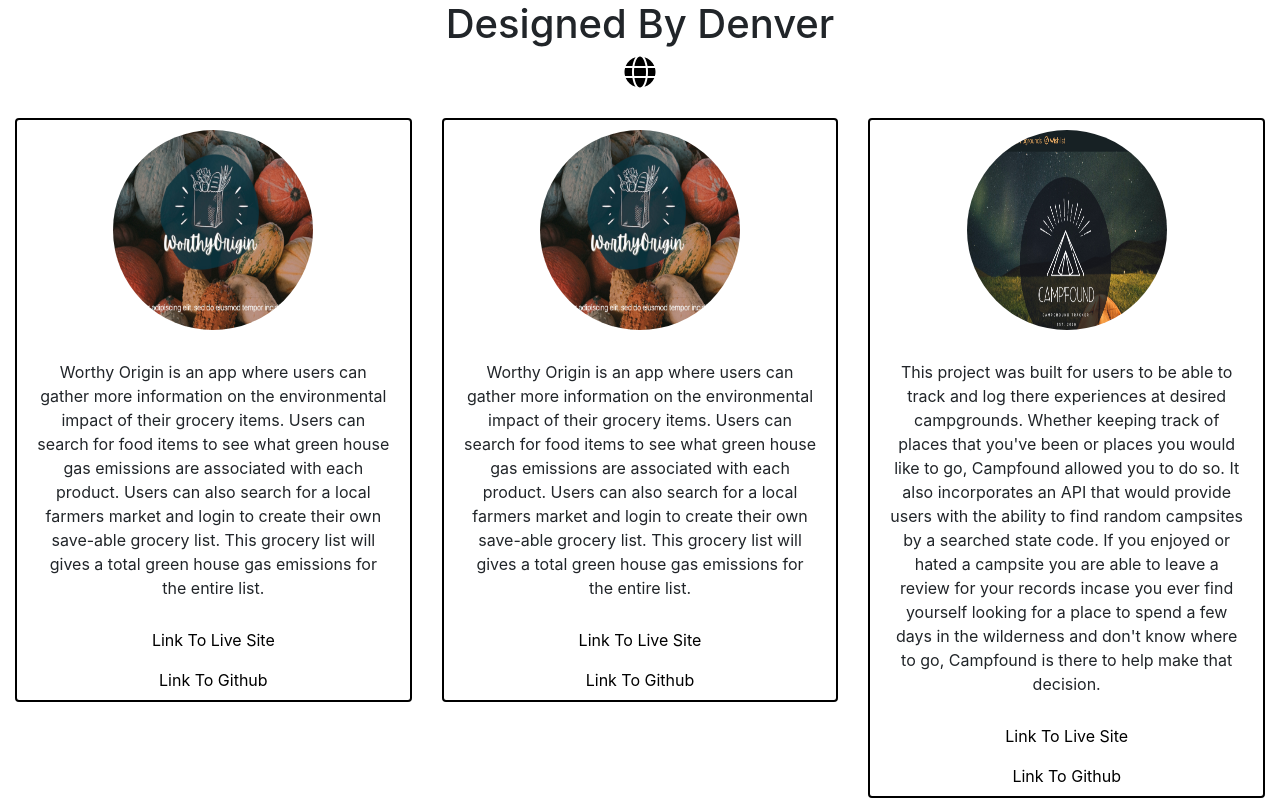
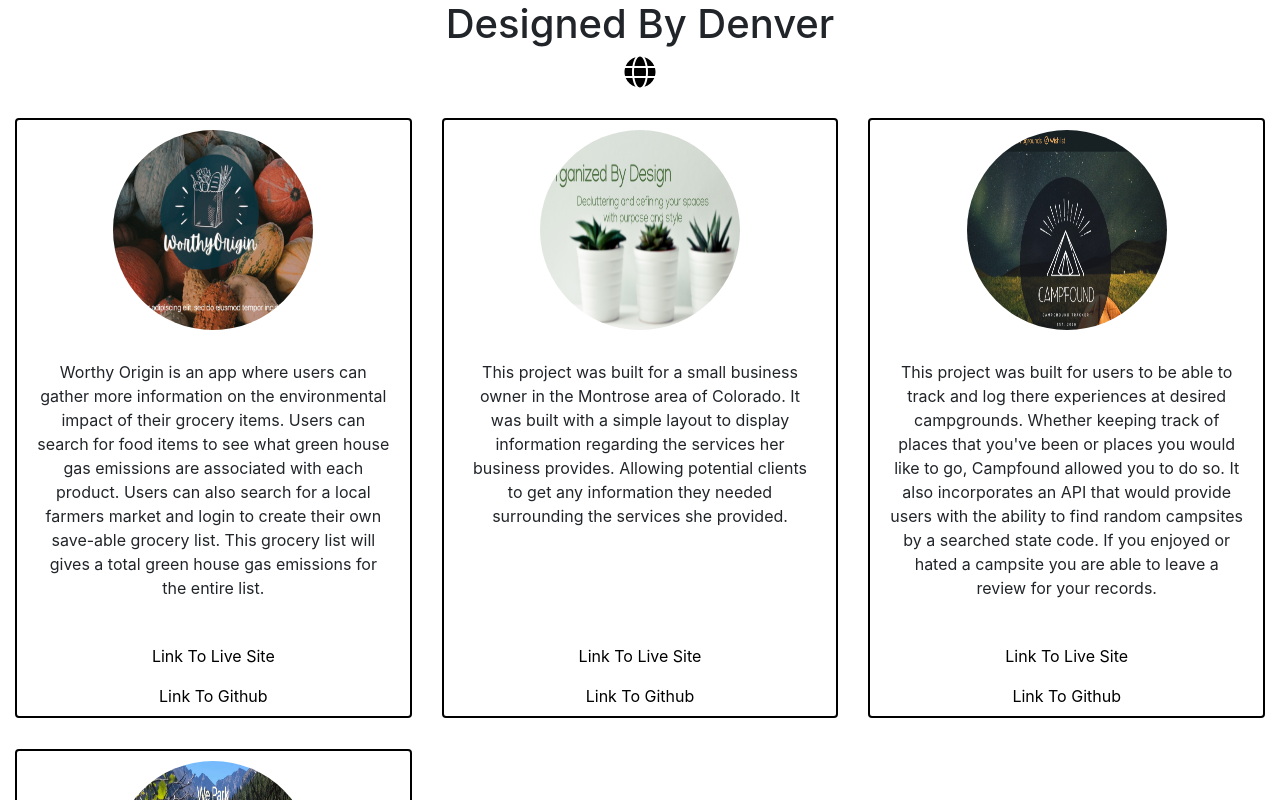
Before and after one commit to Jdusang1/designedbydenver, a React (Create React App) app: page /portfolio in a window 1280 px wide. Shown: the top 800 px of the page. Built offline with nearby package versions, Linux system fonts and the light colour scheme.

Commit message:
updated styling on project cards, changed title so tabs in browser read designed by denver

```diff
--- a/public/index.html
+++ b/public/index.html
@@ -1,14 +1,12 @@
 <!DOCTYPE html>
 <html lang="en">
+
 <head>
   <meta charset="utf-8" />
   <link rel="icon" href="%PUBLIC_URL%/favicon.ico" />
   <meta name="viewport" content="width=device-width, initial-scale=1" />
   <meta name="theme-color" content="#000000" />
-    <meta
-      name="description"
-      content="Web site created using create-react-app"
-    />
+  <meta name="description" content="Web site created using create-react-app" />
   <link rel="apple-touch-icon" href="%PUBLIC_URL%/logo192.png" />
   <!--
       manifest.json provides metadata used when your web app is installed on a
@@ -24,8 +22,9 @@
       work correctly both with client-side routing and a non-root public URL.
       Learn how to configure a non-root public URL by running `npm run build`.
     -->
-    <title>React App</title>
+  <title>Designed by Denver</title>
 </head>
+
 <body>
   <noscript>You need to enable JavaScript to run this app.</noscript>
   <div id="root"></div>
@@ -40,4 +39,5 @@
       To create a production bundle, use `npm run build` or `yarn build`.
     -->
 </body>
+
 </html>
--- a/src/components/ContactCard.js
+++ b/src/components/ContactCard.js
@@ -16,11 +16,13 @@ const ContactCard = () => {
                 </Col>
                 <Col>
                     <Card id="contact-info">
-                        {/* <li>Designed by Denver</li> */}
+                        <li>John Dusang</li>
+
+                        <li>8167162228</li>
 
                         <li>Denver, CO</li>
 
-                        <li>United States of America</li>
+                        {/* <li>United States of America</li> */}
 
                         <li><a href="Johndusang1@gmail.com">Johndusang1@gmail.com</a></li>
 
--- a/src/components/ProjectCard.js
+++ b/src/components/ProjectCard.js
@@ -7,6 +7,7 @@ const CardWrapper = styled.article`
   .card {
     margin-top: 15px;
     border: 2px solid black;
+    height: 600px;
 
 
   }
--- a/src/pages/Portfolio.js
+++ b/src/pages/Portfolio.js
@@ -6,6 +6,7 @@ import ProjectCard from "../components/ProjectCard";
 import WePark from "../assets/We-Park .jpg";
 import CampFound from "../assets/Campfound.jpg";
 import Worthy from "../assets/Worthy-Origin.jpg";
+import Organized from "../assets/organized.png"
 
 
 function Portfolio() {
@@ -25,14 +26,14 @@ function Portfolio() {
                         </Col>
                         <Col>
                             <ProjectCard
-                                img={Worthy}
-                                text={"Worthy Origin is an app where users can gather more information on the environmental impact of their grocery items. Users can search for food items to see what green house gas emissions are associated with each product. Users can also search for a local farmers market and login to create their own save-able grocery list. This grocery list will gives a total green house gas emissions for the entire list."}
+                                img={Organized}
+                                text={"This project was built for a small business owner in the Montrose area of Colorado. It was built with a simple layout to display information regarding the services her business provides. Allowing potential clients to get any information they needed surrounding the services she provided."}
                             />
                         </Col>
                         <Col>
                             <ProjectCard
                                 img={CampFound}
-                                text={"This project was built for users to be able to track and log there experiences at desired campgrounds. Whether keeping track of places that you've been or places you would like to go, Campfound allowed you to do so. It also incorporates an API that would provide users with the ability to find random campsites by a searched state code. If you enjoyed or hated a campsite you are able to leave a review for your records incase you ever find yourself looking for a place to spend a few days in the wilderness and don't know where to go, Campfound is there to help make that decision."}
+                                text={"This project was built for users to be able to track and log there experiences at desired campgrounds. Whether keeping track of places that you've been or places you would like to go, Campfound allowed you to do so. It also incorporates an API that would provide users with the ability to find random campsites by a searched state code. If you enjoyed or hated a campsite you are able to leave a review for your records."}
 
                             />
 
```
Also changed, not shown: src/assets/organized.png (added). Lines whose indentation alone changed are shown as unchanged.
